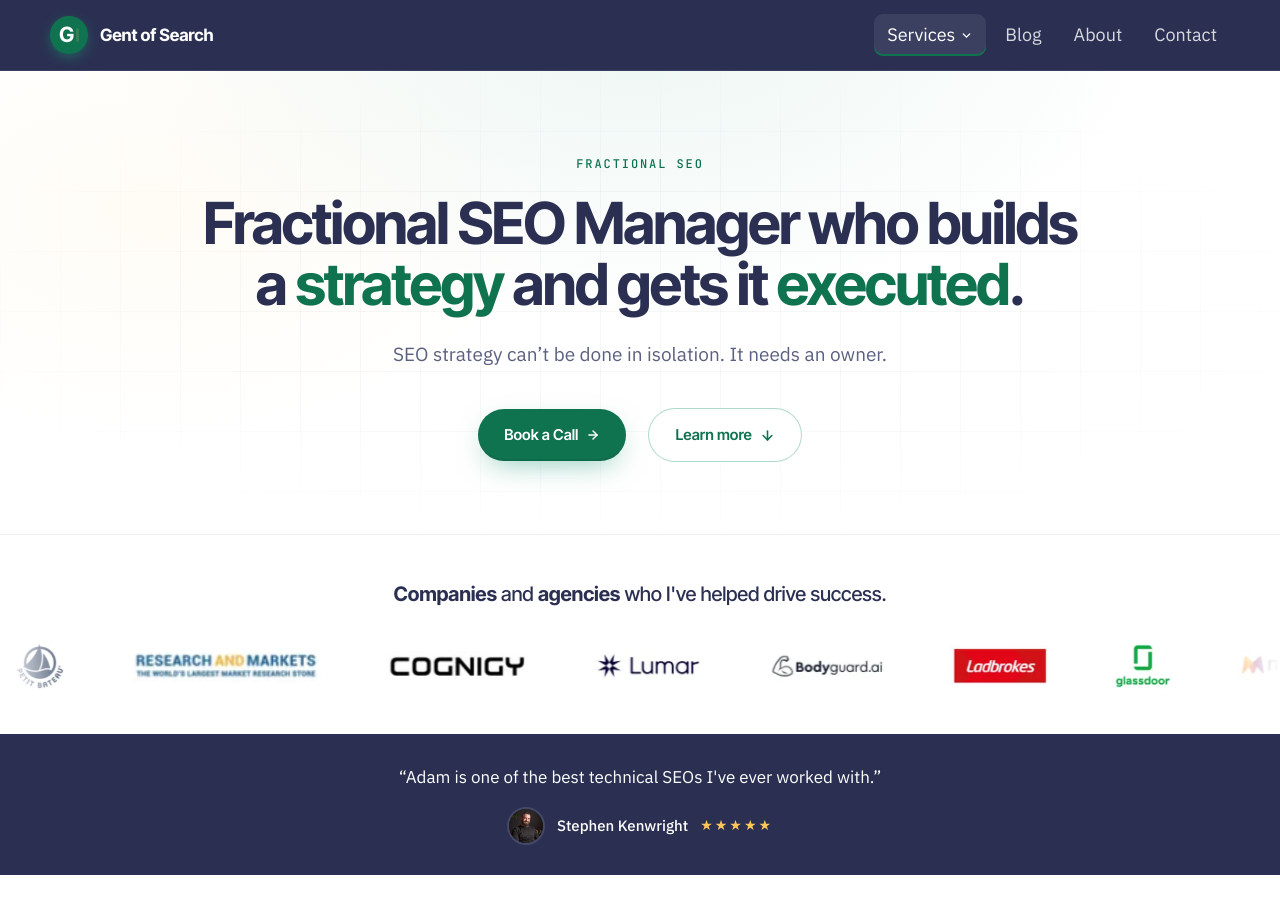
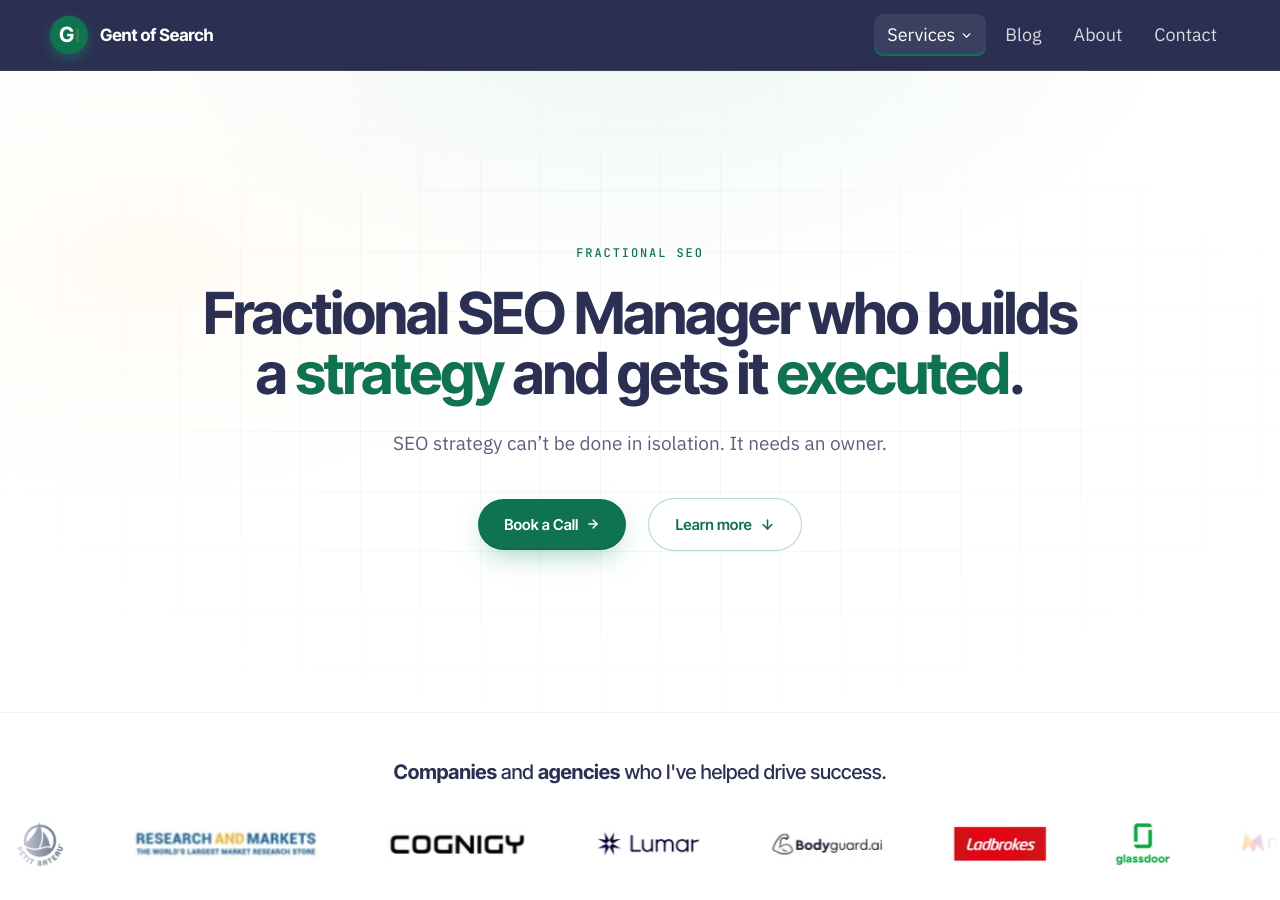
Before and after one commit to Gent-of-Search/gentofsearch.com, a Jekyll site: the page built from services/fractional-seo.html, in a window 1280 px wide and 900 px high. Built offline with Jekyll 4.4.1, drawn with Linux system fonts in a browser that asks for light colours.

Commit message:
Consultancy/Strategy/Fractional: wrap hero+logos in .gos-fold (keep testimonial below fold on laptops)

```diff
--- a/services/consultancy.html
+++ b/services/consultancy.html
@@ -7,6 +7,7 @@ nav_active: services
 service: consultancy
 ---
 <!-- ===================== HERO ===================== -->
+  <div class="gos-fold">
   <section style="position:relative; overflow:hidden; background:radial-gradient(900px 500px at 50% -10%, rgba(26,147,111,0.08), transparent 60%), radial-gradient(700px 400px at 12% 30%, rgba(255,200,87,0.06), transparent 60%), #FFFFFF;">
     <div aria-hidden="true" style="position:absolute; inset:0; background-image:linear-gradient(rgba(43,48,82,0.04) 1px, transparent 1px), linear-gradient(90deg, rgba(43,48,82,0.04) 1px, transparent 1px); background-size:60px 60px; -webkit-mask-image:radial-gradient(ellipse at center, black 35%, transparent 78%); mask-image:radial-gradient(ellipse at center, black 35%, transparent 78%); pointer-events:none;"></div>
     <div style="position:relative; width:min(1180px,100% - 48px); margin:0 auto; padding:84px 0 72px; text-align:center;">
@@ -54,6 +55,7 @@ service: consultancy
       </div>
     </div>
   </section>
+  </div>
 
   <!-- ===================== TESTIMONIAL ===================== -->
   <div style="background:#2B3052; padding:30px 0;">
--- a/services/fractional-seo.html
+++ b/services/fractional-seo.html
@@ -7,6 +7,7 @@ nav_active: services
 service: fractional
 ---
 <!-- ===================== HERO ===================== -->
+  <div class="gos-fold">
   <section style="position:relative; overflow:hidden; background:radial-gradient(900px 500px at 50% -10%, rgba(26,147,111,0.08), transparent 60%), radial-gradient(700px 400px at 12% 30%, rgba(255,200,87,0.06), transparent 60%), #FFFFFF;">
     <div aria-hidden="true" style="position:absolute; inset:0; background-image:linear-gradient(rgba(43,48,82,0.04) 1px, transparent 1px), linear-gradient(90deg, rgba(43,48,82,0.04) 1px, transparent 1px); background-size:60px 60px; -webkit-mask-image:radial-gradient(ellipse at center, black 35%, transparent 78%); mask-image:radial-gradient(ellipse at center, black 35%, transparent 78%); pointer-events:none;"></div>
     <div style="position:relative; width:min(1180px,100% - 48px); margin:0 auto; padding:84px 0 72px; text-align:center;">
@@ -54,6 +55,7 @@ service: fractional
       </div>
     </div>
   </section>
+  </div>
 
   <!-- ===================== TESTIMONIAL ===================== -->
   <div style="background:#2B3052; padding:30px 0;">
--- a/services/strategy.html
+++ b/services/strategy.html
@@ -7,6 +7,7 @@ nav_active: services
 service: strategy
 ---
 <!-- ===================== HERO ===================== -->
+  <div class="gos-fold">
   <section style="position:relative; overflow:hidden; background:radial-gradient(900px 500px at 50% -10%, rgba(26,147,111,0.08), transparent 60%), radial-gradient(700px 400px at 12% 30%, rgba(255,200,87,0.06), transparent 60%), #FFFFFF;">
     <div aria-hidden="true" style="position:absolute; inset:0; background-image:linear-gradient(rgba(43,48,82,0.04) 1px, transparent 1px), linear-gradient(90deg, rgba(43,48,82,0.04) 1px, transparent 1px); background-size:60px 60px; -webkit-mask-image:radial-gradient(ellipse at center, black 35%, transparent 78%); mask-image:radial-gradient(ellipse at center, black 35%, transparent 78%); pointer-events:none;"></div>
     <div style="position:relative; width:min(1180px,100% - 48px); margin:0 auto; padding:84px 0 72px; text-align:center;">
@@ -54,6 +55,7 @@ service: strategy
       </div>
     </div>
   </section>
+  </div>
 
   <!-- ===================== TESTIMONIAL ===================== -->
   <div style="background:#2B3052; padding:30px 0;">
```
